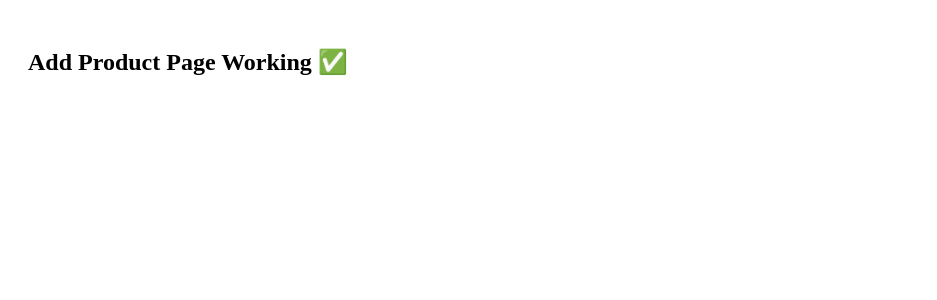
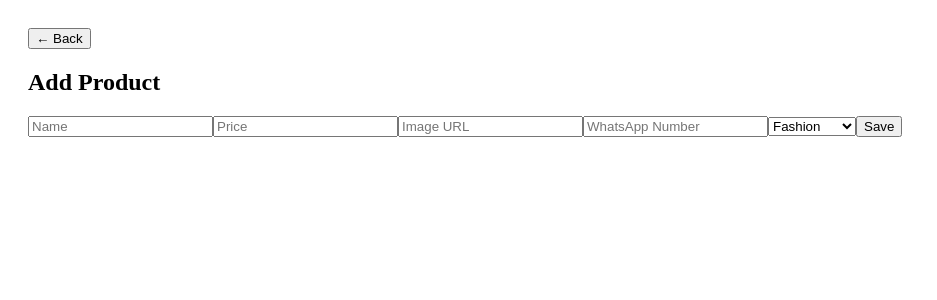
Before and after one commit to p0675892-jpg/echobiz, a React (Create React App) app: page /add in a window 1280 px wide. Shown: the top 300 px of the page, without its empty margins (0-937 px from the left). Built offline with nearby package versions, Linux system fonts and the light colour scheme.

Commit message:
Update AddProduct.js

```diff
--- a/src/pages/AddProduct.js
+++ b/src/pages/AddProduct.js
@@ -1,7 +1,50 @@
+import { useState } from "react";
+import { collection, addDoc, serverTimestamp } from "firebase/firestore";
+import { db } from "../firebase";
+import { useNavigate } from "react-router-dom";
+
 export default function AddProduct() {
+  const nav = useNavigate();
+
+  const [name, setName] = useState("");
+  const [price, setPrice] = useState("");
+  const [imageUrl, setImageUrl] = useState("");
+  const [whatsapp, setWhatsapp] = useState("");
+  const [category, setCategory] = useState("Fashion");
+
+  const handleSave = async () => {
+    await addDoc(collection(db, "products"), {
+      name,
+      price: Number(price),
+      imageUrl,
+      whatsapp,
+      category,
+      createdAt: serverTimestamp(),
+      isPublic: true
+    });
+
+    alert("Product Added!");
+    nav("/");
+  };
+
   return (
     <div style={{ padding: 20 }}>
-      <h2>Add Product Page Working ✅</h2>
+      <button onClick={() => nav("/")}>← Back</button>
+      <h2>Add Product</h2>
+
+      <input placeholder="Name" onChange={e => setName(e.target.value)} />
+      <input placeholder="Price" onChange={e => setPrice(e.target.value)} />
+      <input placeholder="Image URL" onChange={e => setImageUrl(e.target.value)} />
+      <input placeholder="WhatsApp Number" onChange={e => setWhatsapp(e.target.value)} />
+
+      <select onChange={e => setCategory(e.target.value)}>
+        <option>Fashion</option>
+        <option>Electronics</option>
+        <option>Shoes</option>
+        <option>Bags</option>
+      </select>
+
+      <button onClick={handleSave}>Save</button>
     </div>
   );
 }
```
